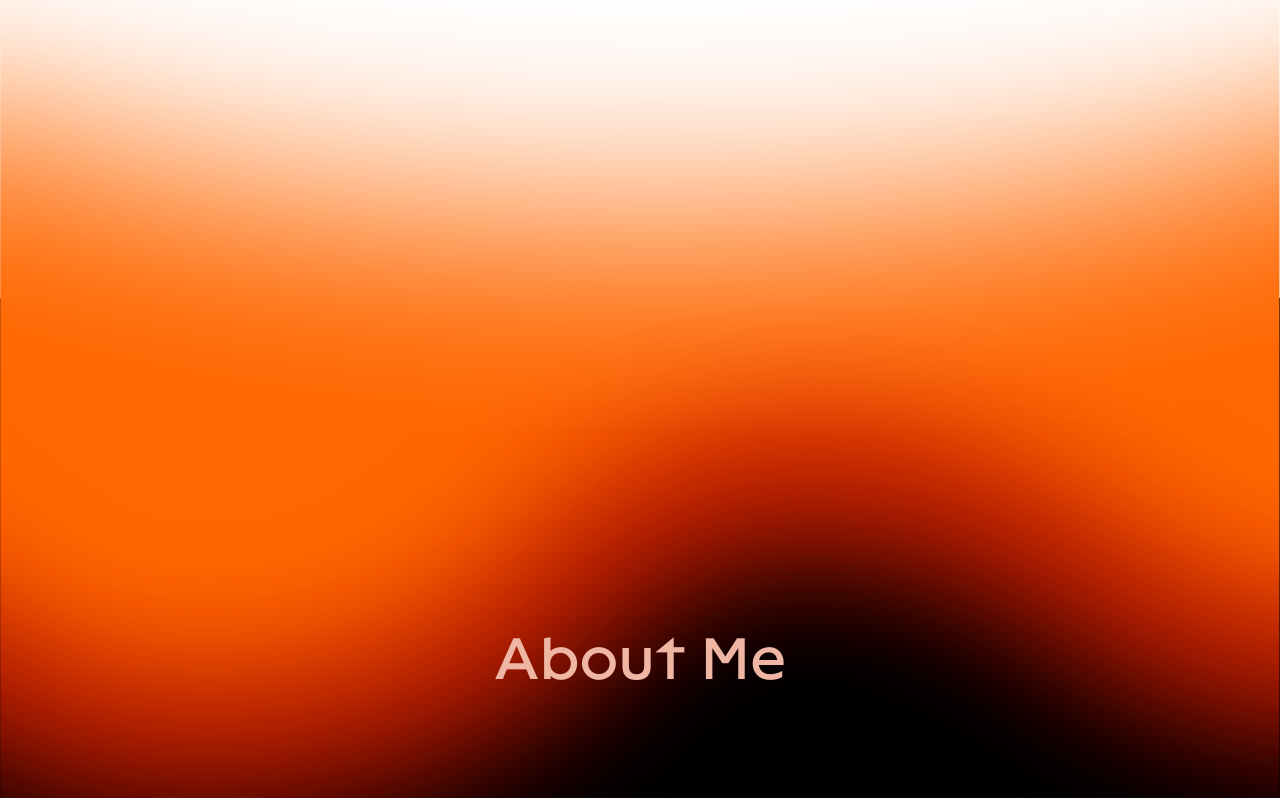
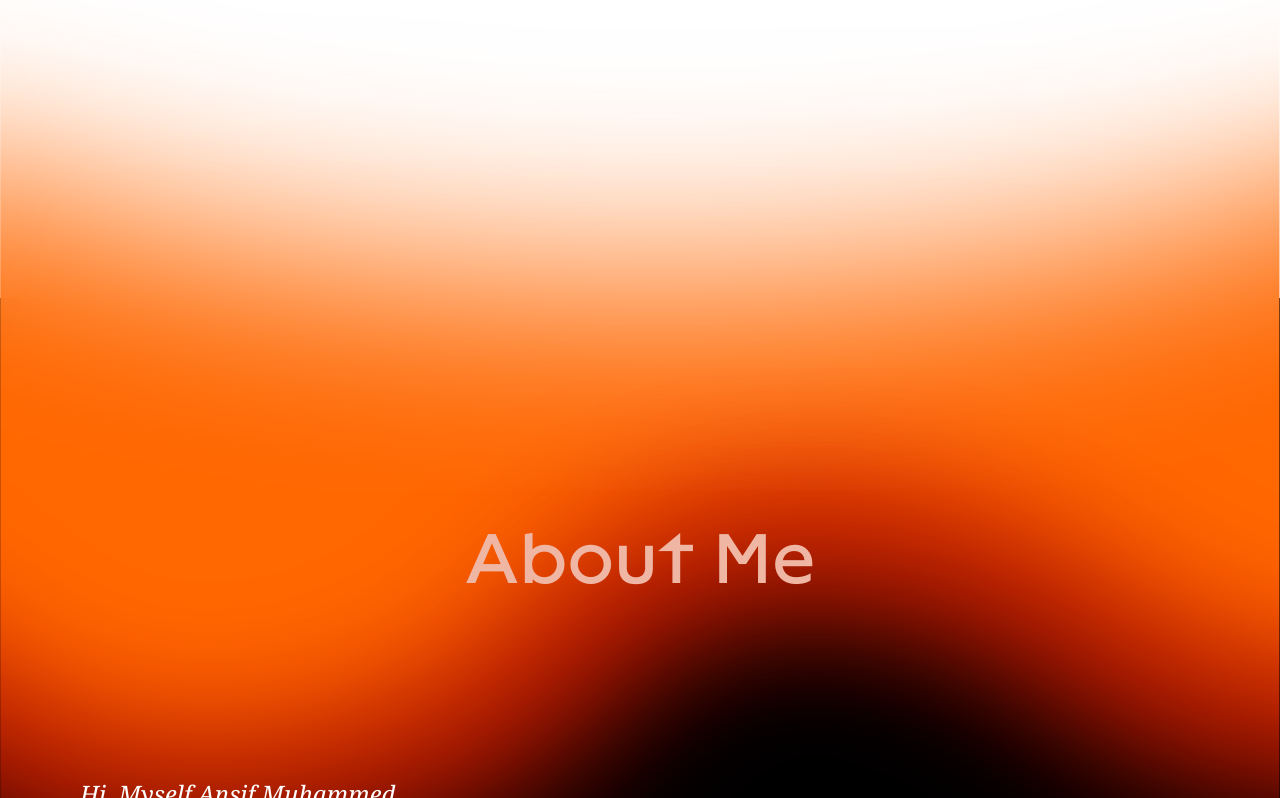
Before and after one commit to MrAnsif/portfolio, a Next.js app: page / in a window 1280 px wide. Shown: the part 2102-2900 px from the top of the page. Built offline with nearby package versions, Linux system fonts and the light colour scheme.

Commit message:
project section updated

```diff
--- a/app/components/slides.js
+++ b/app/components/slides.js
@@ -20,11 +20,11 @@ const slides = [
     image: "/images/img-prj (4).webp",
     url: "/projects/arched-corridor"
   },
-  {
-    title: "5",
-    image: "/images/img-prj (5).webp",
-    url: "/projects/illuminated-grotto"
-  }
+  // {
+  //   title: "5",
+  //   image: "/images/img-prj (5).webp",
+  //   url: "/projects/illuminated-grotto"
+  // }
 ];
 
 export default slides;
--- a/app/sections/About.tsx
+++ b/app/sections/About.tsx
@@ -67,10 +67,10 @@ const About = () => {
   }, []);
 
   return (
-    <div id="about" className="relative h-[150vh] w-screen md:h-[180vh] bg-black"> {/* Changed to explicit height based on 3 screens */}
+    <div id="about" className="relative h-[135vh] w-screen md:h-[165vh] bg-black"> {/* Changed to explicit height based on 3 screens */}
 
 
-      <svg className='absolute top-1/5 -translate-y-1/2 right-3 w-[80%] max-w-2xl' width="414" height="1898" fill="none">
+      <svg className='absolute top-1 -translate-y-1/2 right-3 w-[80%] max-w-2xl' width="414" height="1898" fill="none">
         <path className='face' fill="#fff" d="M123 1608c-3 7-2 20 1 19l1 1 3 4c1-1 0-4-1-4l-1-1v-1h-1c-1 2-2-1-2-5 0-9 4-16 11-19 3-2 4-1 2 1s-2 3 0 2l2-1h1c1 1 1 1 2-1l1-1 1 1h1l3 1 4 2 3 1 1 1 3 1 4 2 8 4c3 1 4 1 4-1 1-3 0-3-1-1v-2l1-2c2-1 4 1 2 3-1 1 0 1 2 2l2 2 1 1c2-1 10 1 10 2l1 2v3l1 2 1 1 2 3v3h1v1c-1 1-8-1-8-2-1-2-5-4-6-3v1l6 4c5 4 6 5 8 2 1-1 2-1 4 1l1 2-2-1h-1l-3 1v2h1c0-2 0-2 9 7 12 13 16 18 14 21v3c3 3 6 10 5 11l1 1c2 0 2 0 2-2l-5-12c-2-1-2-3 0-3 4-1 2-15-4-22-5-5-7-6-9-3s-2 3-2 1l-5-7c-5-5-9-14-7-15l-3-4c-4-3-5-4-9-4s-5-2-3-5c1-2 0-3-1-4-3-3-7-3-13-2h-8l3 1c1 0 2 1 2 3 2 4 1 5-2 2-2-3-3-3-6-4l-4-1-5-2c-5-1-6-2-2-2l2-1-5 1h-8c-2-1-9 6-11 9Zm47-3c2 2 2 4 0 6h-2l-1-3-1-2v-3l4 2Zm44 38 3 3 3 3v3l1 3 1 3c2 3 1 4-1 4s-3-1-4-3l-2-4c-1-1-1-2 1-2l-2-1c-3-1-3-1-3-5s1-6 3-4Zm-119 0-1 3c-1 1-1 4 1 5l-1 2 1 2 1 4v4c0 1 1 2 2 1l-1-2v-2c2-1 1-5-1-6v-2l-1-2v-2l2-3c-1-1 1-2 2-1v2c-1 1-1 1 0 0l1-2 1-2 2-2 3-3 3-1 3-1 2-1h1l3-1h5c2-1 2-1 0-1h-3c-2-2-5-1-9 1l-7 3c-4 0-8 4-9 7Zm7-4-3 3-1-1 4-2Z" />
         <path className='face' fill="#fff" d="m138 1609 2-1c3-3 2-3-1-1l-1 2Zm-41 42h2c2-3 3-1 2 5v7c1 2 1 1 2-6 0-10 0-11 1-10h1l-1-1-2 1c0 2 0 2-1 1-2 0-3 1-4 3Zm54-51 3 1c3 0 2 0-1-1h-2Zm-52 69v14l2 6 5 4c2 3 4 4 5 4v-1c-2-1-1-3 1-2l2-1h1v4c1 2 9 7 11 6l2 1 2-1 2-2h1l-4-1h-6c-1 0-4-2-6-5l-1-3h-3l-5 1-1-1-2-2-1-1v-2c-1-1-2-8-1-9v-3l-1 2c-1 5-3 4-2-1v-5l1-1 1-2c0-4-1-3-3 1Zm2 15 1 2v2c-1 0-2-4-1-5v1Z" />
         <path className='face' fill="#fff" d="m112 1690 3-1c1-2 1-2-1-2l-3 1 1 2Zm55-39-2 3c-1 2-2 6 0 6v-2c1-3 2-5 3-3l2-1c2-2 1-4-1-2v-1l4-2 2-1 2-3c2-3 2-3 0-3l-10 9Z" />
@@ -82,7 +82,7 @@ const About = () => {
       </svg>
 
       {/* Content sections */}
-      <div className="h-[65vh] md:h-[90vh] w-full grid place-content-center text-6xl relative z-10 text-[#efb6a4]">
+      <div className="h-[45vh] md:h-[60vh] md:pt-10 w-full grid place-content-center text-6xl md:text-7xl relative z-10 text-[#efb6a4]">
         <h1>About Me</h1>
       </div>
 
--- a/app/sections/Projects.tsx
+++ b/app/sections/Projects.tsx
@@ -107,7 +107,6 @@ const Projects = () => {
       const transitionStart = currentScrollPosition;
       const transitionEnd = transitionStart + scrollDistancePerTransition;
 
-      // type declare for TS
 
 
       transitionRanges.push({
```
